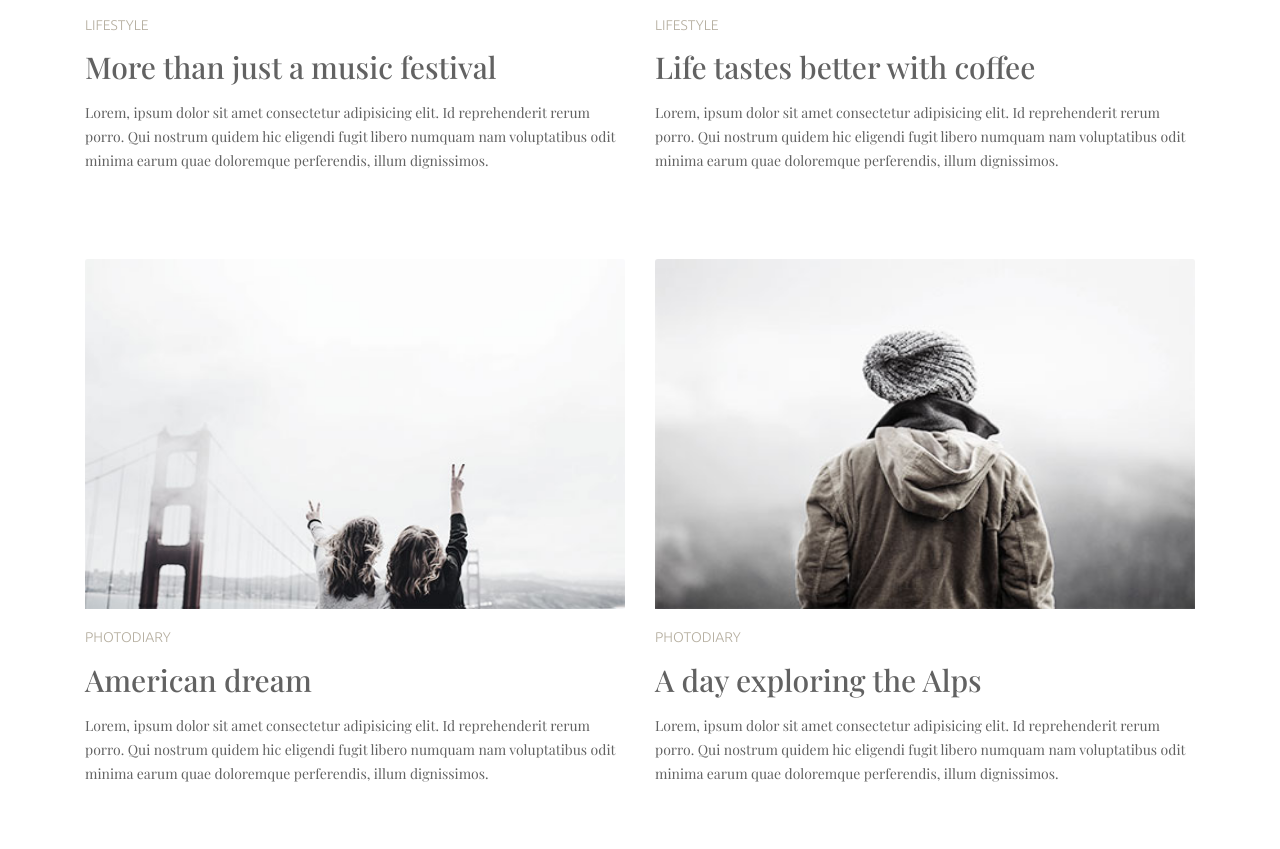
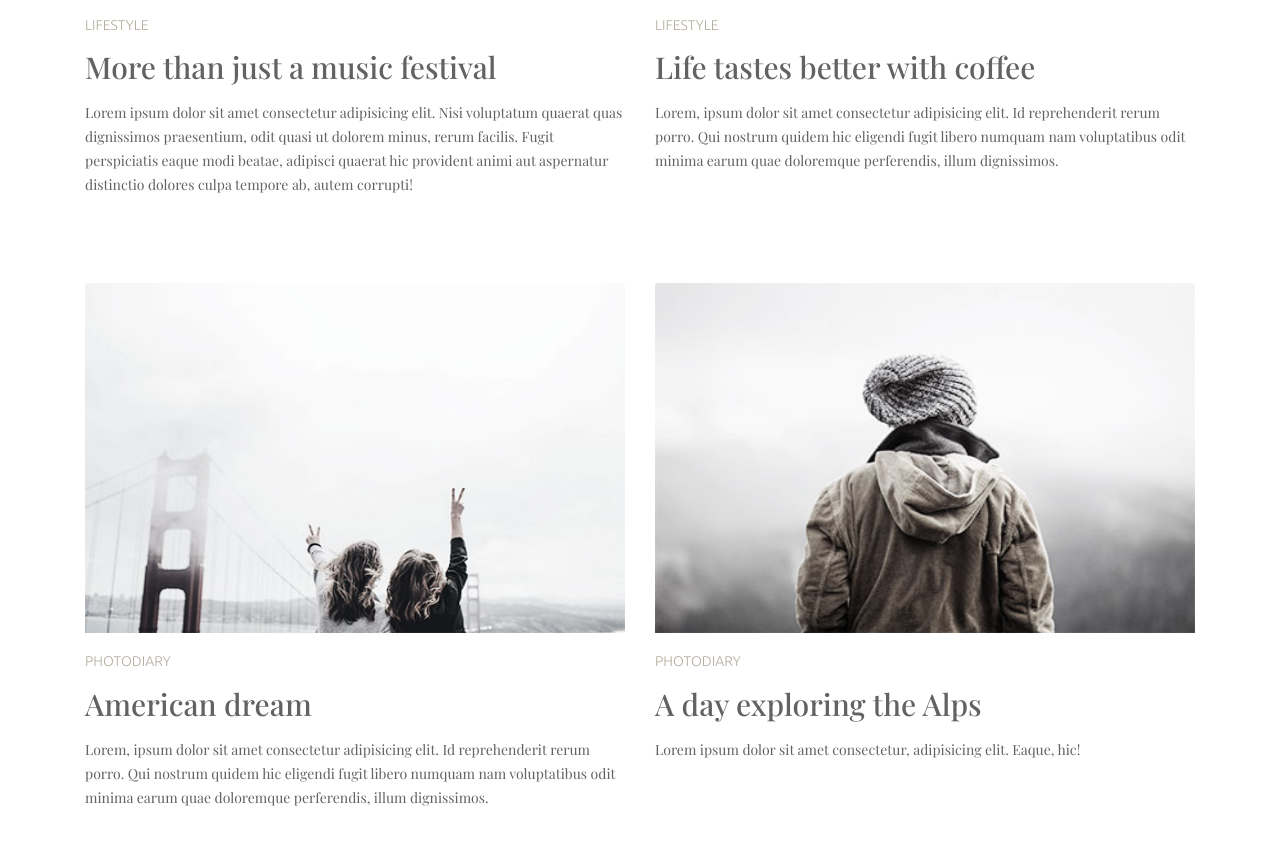
Before and after one commit to miptleha/sample-sites, a plain HTML site: page Created/minimo/index.html in a window 1280 px wide. Shown: the part 1470-2319 px from the top of the page. Drawn offline with nearby package versions, Linux system fonts and the light colour scheme.

Commit message:
test different text length in card

```diff
--- a/Created/minimo/index.html
+++ b/Created/minimo/index.html
@@ -87,9 +87,10 @@
           <div class="card-body">
             <h3 class="post-category">lifestyle</h3>
             <h5 class="post-title">More than just a music festival</h5>
-            <p class="post-text">Lorem, ipsum dolor sit amet consectetur adipisicing elit. Id reprehenderit rerum porro.
-              Qui nostrum quidem hic eligendi fugit libero numquam nam voluptatibus odit minima earum quae doloremque
-              perferendis, illum dignissimos.</p>
+            <p class="post-text">Lorem ipsum dolor sit amet consectetur adipisicing elit. Nisi voluptatum quaerat quas
+              dignissimos praesentium, odit quasi ut dolorem minus, rerum facilis. Fugit perspiciatis eaque modi beatae,
+              adipisci quaerat hic provident animi aut aspernatur distinctio dolores culpa tempore ab, autem corrupti!
+            </p>
           </div>
         </div>
       </div>
@@ -123,9 +124,7 @@
           <div class="card-body">
             <h3 class="post-category">photodiary</h3>
             <h5 class="post-title">A day exploring the Alps</h5>
-            <p class="post-text">Lorem, ipsum dolor sit amet consectetur adipisicing elit. Id reprehenderit rerum porro.
-              Qui nostrum quidem hic eligendi fugit libero numquam nam voluptatibus odit minima earum quae doloremque
-              perferendis, illum dignissimos.</p>
+            <p class="post-text">Lorem ipsum dolor sit amet consectetur, adipisicing elit. Eaque, hic!</p>
           </div>
         </div>
       </div>
```
